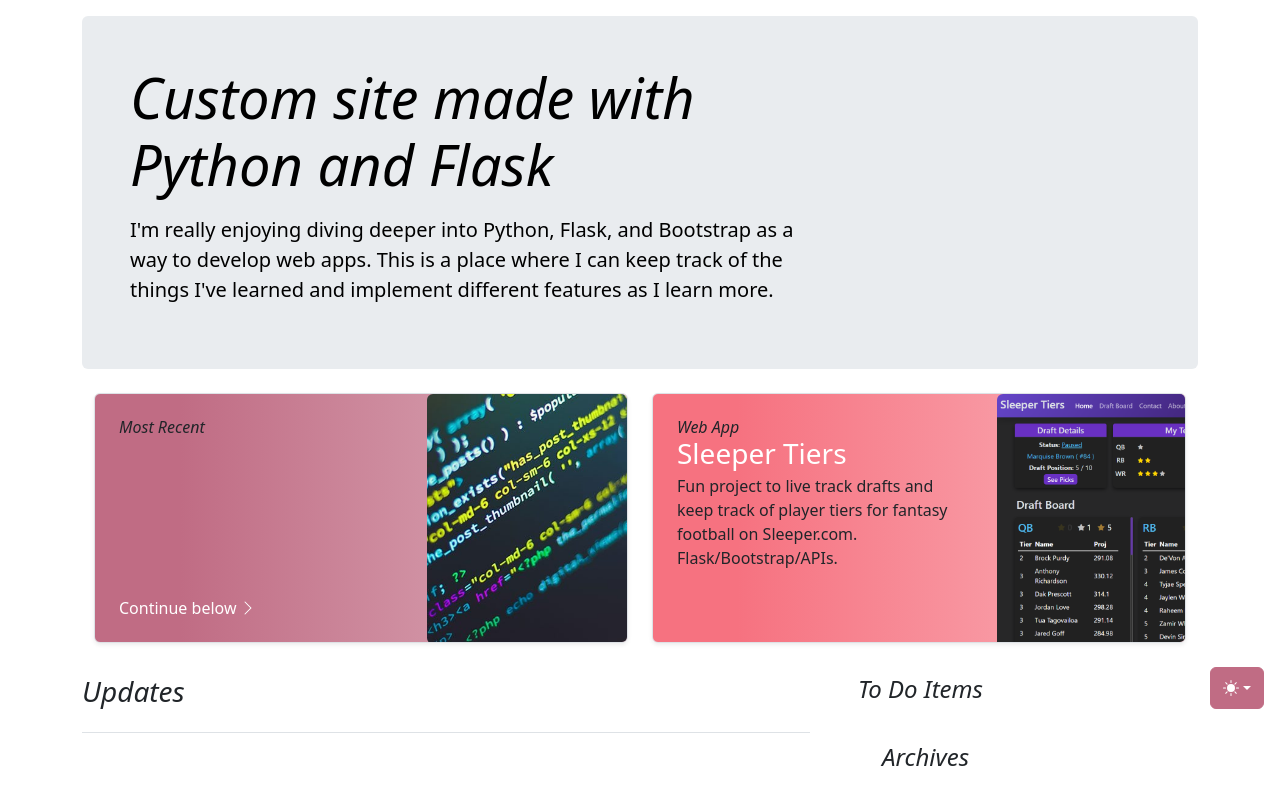
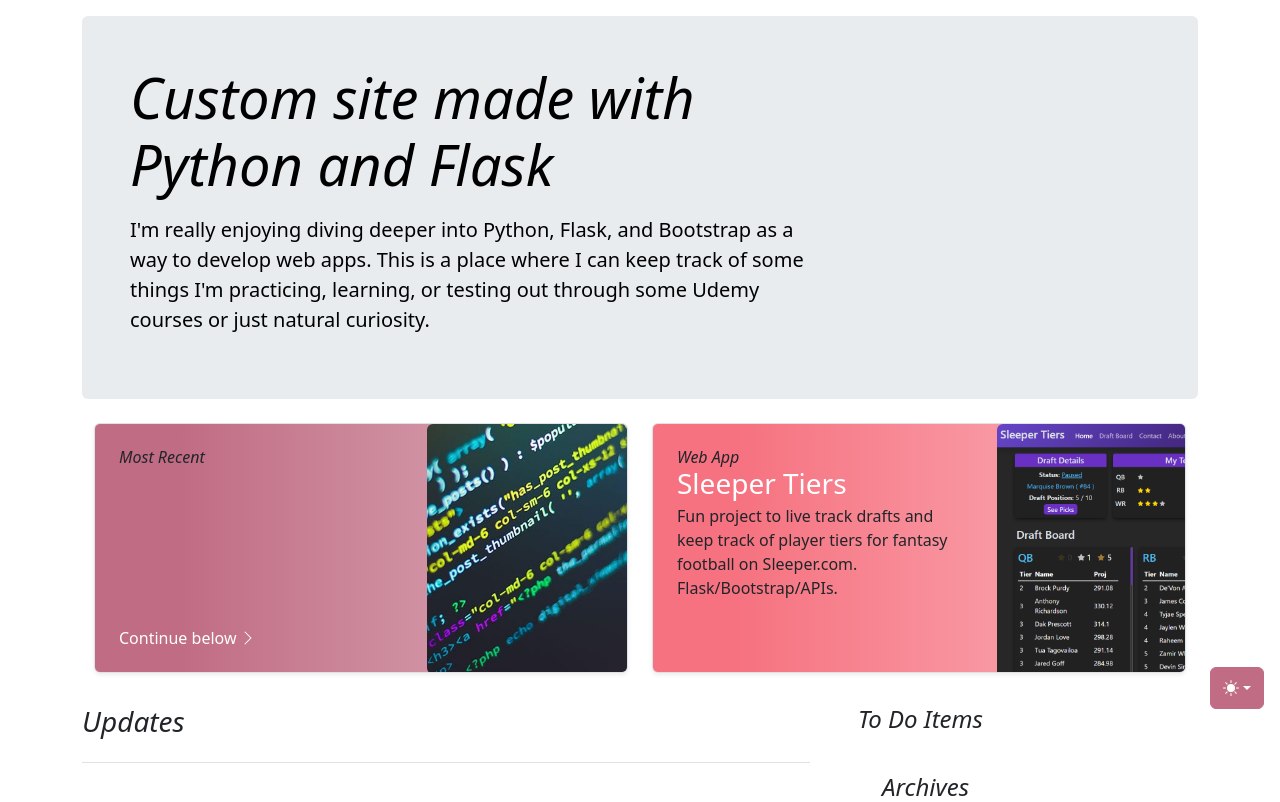
Before and after one commit to brownjf2027/PersonalSite, a Flask app: template templates/index.html in a window 1280 px wide. Shown: the part 75-877 px from the top of the page. Run offline with Flask 3, Linux system fonts and the light colour scheme; the template is opened without the code that fills it, so the values that code supplies are empty; some libraries are stand-ins or nearby versions.

Commit message:
Round 2 NCAA

```diff
--- a/templates/index.html
+++ b/templates/index.html
@@ -7,8 +7,7 @@
             <h1 class="display-4 fst-italic">Custom site made with Python and Flask</h1>
             <p class="lead my-3">I'm really enjoying diving deeper into Python, Flask, and Bootstrap as a way to develop
                 web apps.
-                This is a place where I can keep track of the things I've learned and implement different features as
-                I learn more. </p>
+                This is a place where I can keep track of some things I'm practicing, learning, or testing out through some Udemy courses or just natural curiosity. </p>
             <!--      <p class="lead mb-0"><a href="#" class="text-body-emphasis fw-bold">Continue reading...</a></p>-->
         </div>
     </div>
```
